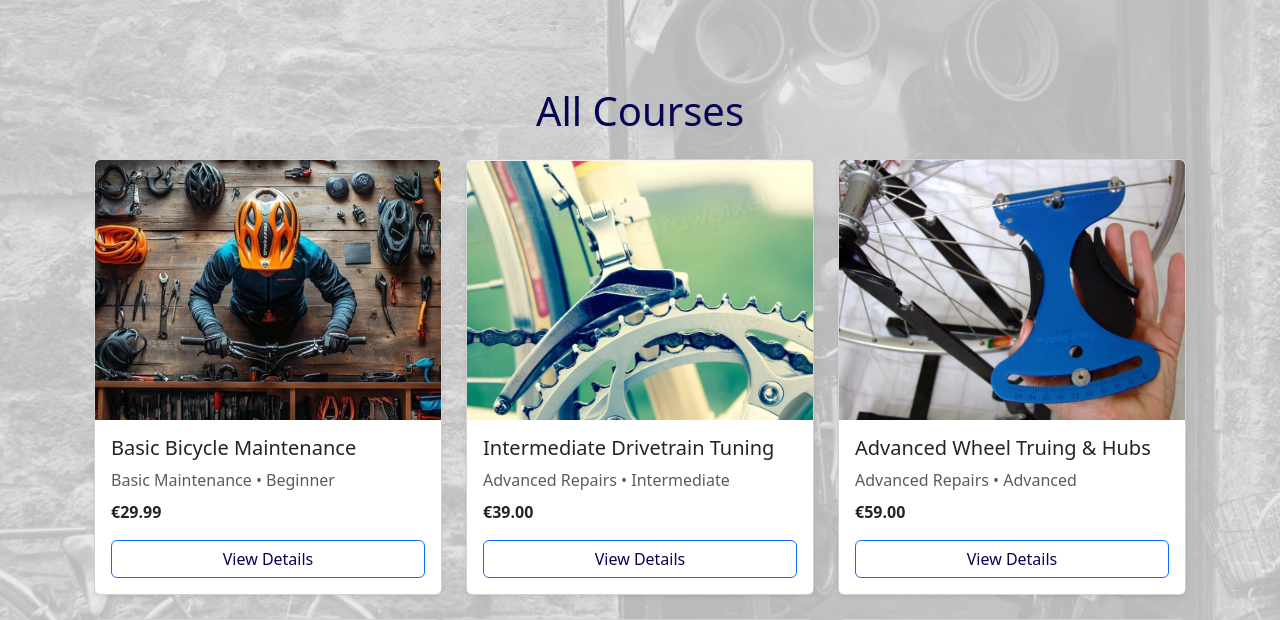
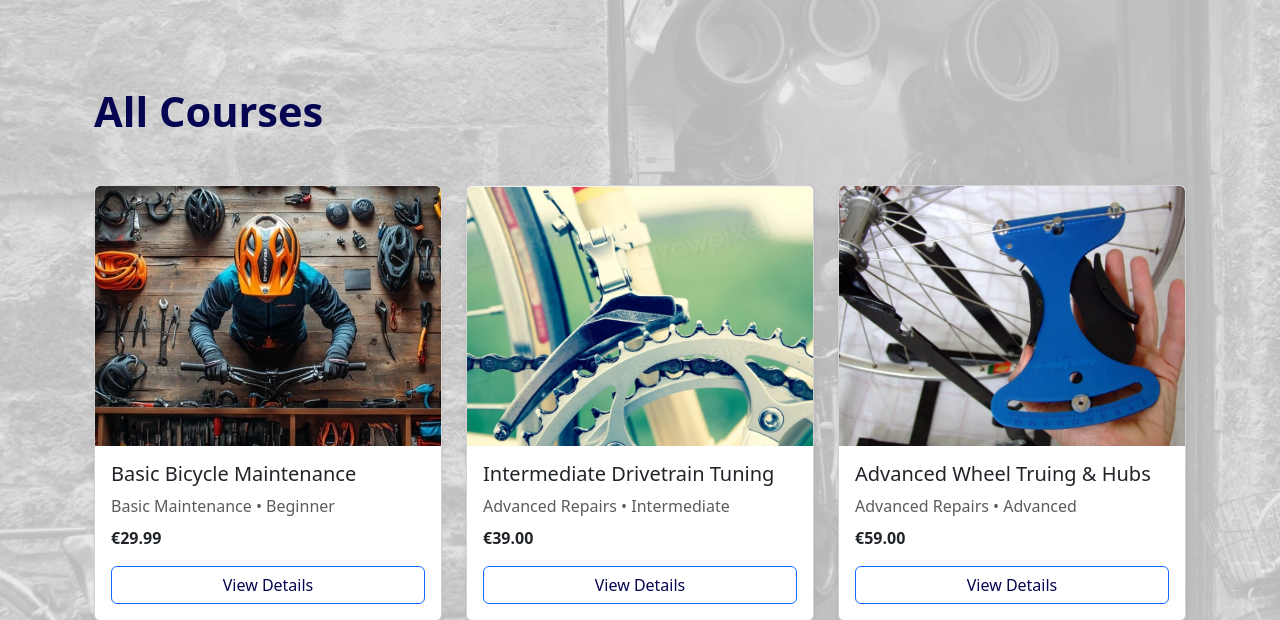
Before and after one commit to JulianaZani/codeinstituteproject5, a Django app: page /courses/ in a window 1280 px wide. Shown: the part 57-677 px from the top of the page. Run offline with Django 5.2, Linux system fonts and the light colour scheme; data comes from the database, SQL or seed files in the repository.

Commit message:
Update h1 style in courses page

```diff
--- a/courses/templates/courses/courses.html
+++ b/courses/templates/courses/courses.html
@@ -3,7 +3,7 @@
 
 {% block content %}
   <div class="container mt-5">
-    <h1 class="mb-4 text-center">All Courses</h1>
+    <h1 class="all-courses-title mb-4">All Courses</h1>
 
     {% if courses %}
       <div class="row g-4">
--- a/static/css/style.css
+++ b/static/css/style.css
@@ -13,10 +13,18 @@ body {
   height: 4.5rem;
 }
 
+/* Headings */
 h1.display-4 {
   font-size: 3rem;
   font-weight: 500;
   color: rgb(5, 5, 82);
+}
+
+.all-courses-title {
+  font-size: 2.6rem;
+  font-weight: 650;
+  color: rgb(5, 5, 82);
+  padding-bottom: 1.5rem;
 }
 
 /* Buttons */
```
